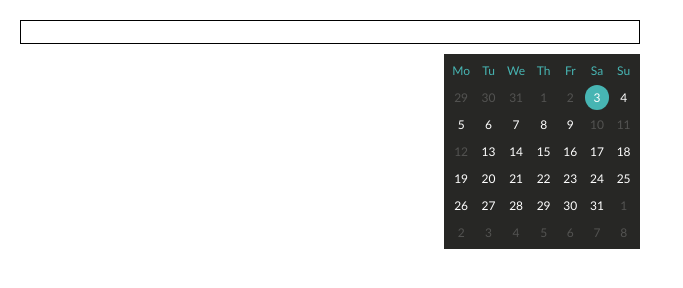
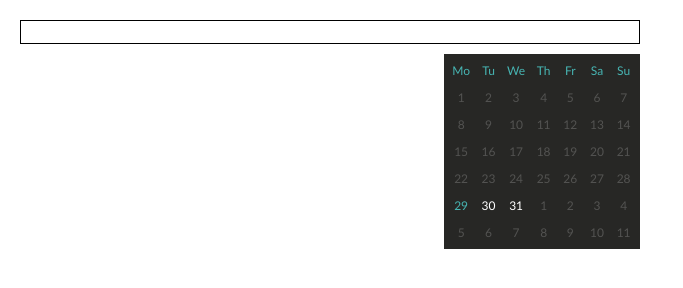
Before and after one commit to WsCandy/Picky, a plain HTML site: page index.html in a window 1280 px wide. Shown: the whole page, without its empty margins (0-683 px from the left). Drawn offline with nearby package versions, Linux system fonts and the light colour scheme.

Commit message:
[Styles] - Minor tweaks

```diff
--- a/js/src/picky_init.js
+++ b/js/src/picky_init.js
@@ -2,11 +2,11 @@ $(document).on('ready', function() {
 
 	$('.picky').picky({
 
+		disable: ['2015-01-10'],
 		disablePast: true,
-		disable: ['2015-01-10', '2015-01-12'],
 		disableDays: [],
 		labels: ['Mo', 'Tu', 'We', 'Th', 'Fr', 'Sa', 'Su'],
-		advance: 5
+		advance: 0
 
 	});
 
--- a/sass/style.scss
+++ b/sass/style.scss
@@ -85,7 +85,13 @@ body {
 
 			cursor: pointer;
 
-			&:hover, &.active {
+			&.active {
+
+				color: #47b5b3;
+
+			}
+
+			&:hover {
 
 				background: #47b5b3;
 				color: white;
```
Also changed, not shown: css/style.css.
